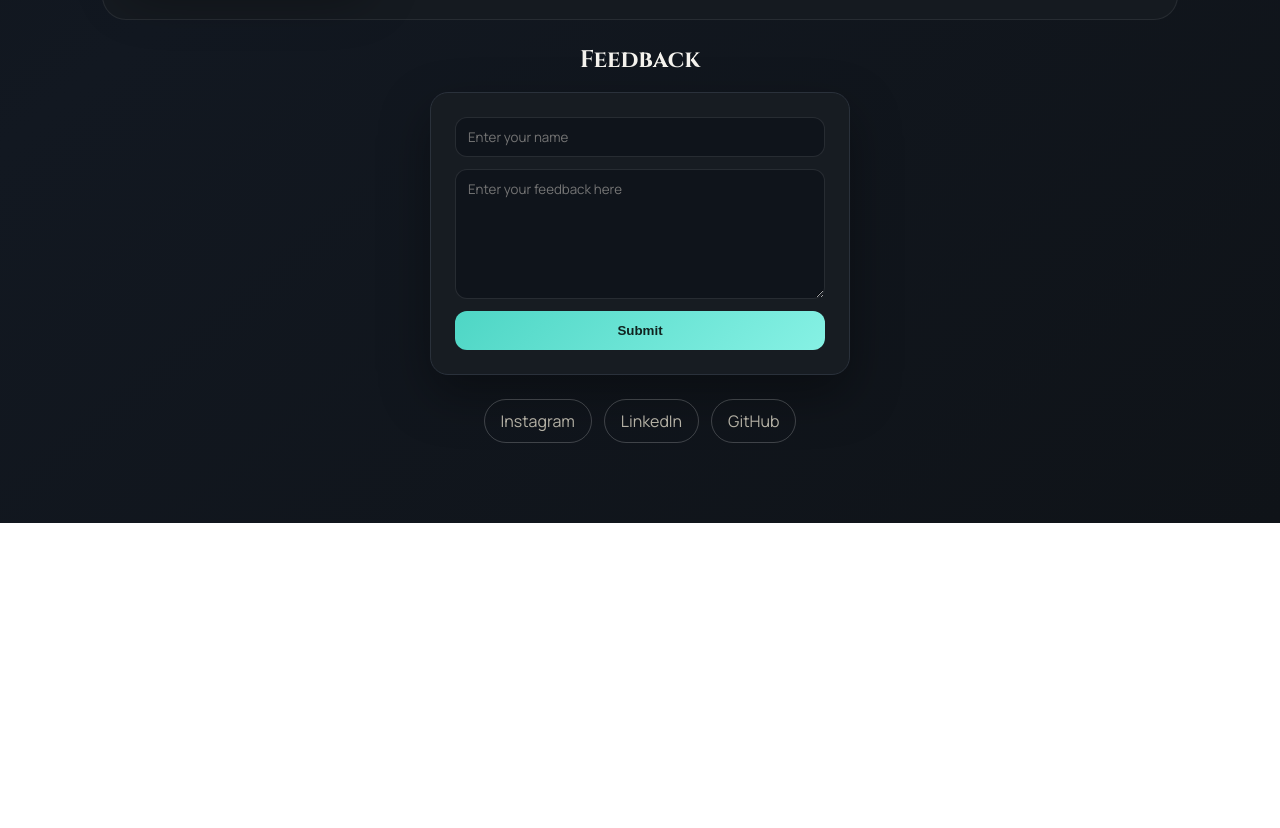
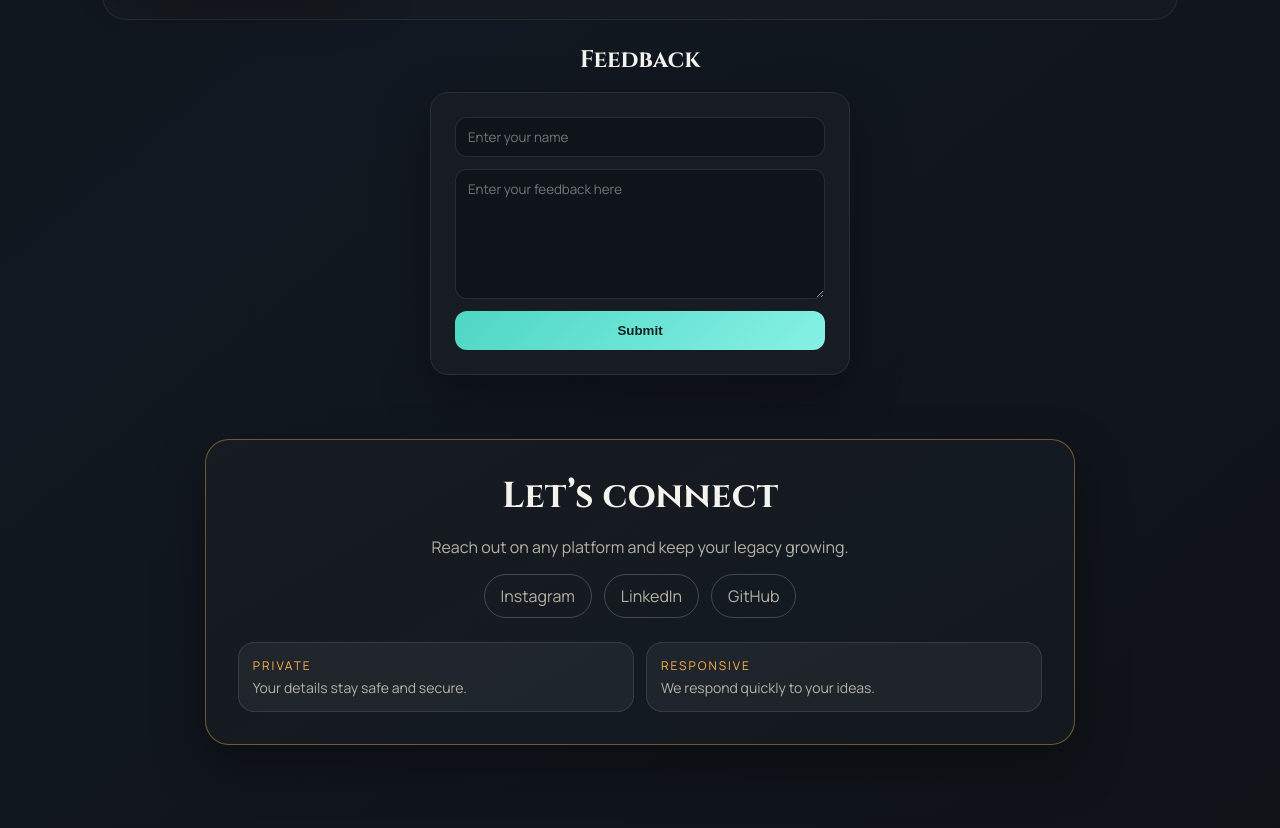
Before and after one commit to Indhumathi-3373/Walpsto, a plain HTML site: page frontend/home.html in a window 1280 px wide. Shown: the part 1616-2444 px from the top of the page. Before the commit the page ends 2139 px from the top, so only its background shows below. Drawn offline with Linux system fonts and the light colour scheme.

```diff
--- a/frontend/feedback.js
+++ b/frontend/feedback.js
@@ -1,10 +1,12 @@
 const f_name=document.getElementById("f_name")
 const feedback=document.getElementById("f_feed")
-const submit=document.getElementById("f_sub")
+const submit=document.getElementById("f_sub");
 submit.addEventListener("click",(e)=>{
     if(f_name.value ==="" || feedback.value===""){
         alert("please fill all fields before submit 📌")
     }else{
         alert("Thanks for your feedback! 🥰")
+        f_name.value="";
+        feedback.value="";
     }
 })
--- a/frontend/home.css
+++ b/frontend/home.css
@@ -81,7 +81,8 @@ a {
 
 #admin,
 #acc,
-#me {
+#me,
+#contact-link {
     padding: 10px 18px;
     border-radius: 999px;
     border: 1px solid rgba(255, 255, 255, 0.2);
@@ -91,10 +92,15 @@ a {
 
 #admin:hover,
 #acc:hover,
-#me:hover {
+#me:hover,
+#contact-link:hover {
     transform: translateY(-2px);
     border-color: var(--accent);
     box-shadow: 0 10px 25px rgba(255, 179, 71, 0.25);
+}
+
+#contact {
+    scroll-margin-top: 80px;
 }
 
 .hero-content {
@@ -430,6 +436,72 @@ main {
     box-shadow: 0 10px 25px rgba(78, 214, 197, 0.2);
 }
 
+.contact {
+    padding: 0 8vw 80px;
+    position: relative;
+}
+
+.contact::before {
+    content: none;
+}
+
+.contact-card {
+    background: linear-gradient(150deg, rgba(23, 28, 34, 0.95), rgba(20, 26, 33, 0.85));
+    border: 1px solid rgba(255, 179, 71, 0.4);
+    border-radius: 24px;
+    padding: 32px;
+    display: grid;
+    gap: 16px;
+    box-shadow: var(--shadow);
+    text-align: center;
+    position: relative;
+    z-index: 1;
+}
+
+.contact-title {
+    font-family: "Cinzel", serif;
+    font-size: clamp(24px, 4vw, 36px);
+}
+
+.contact-subtitle {
+    color: var(--muted);
+}
+
+.contact-extra {
+    display: grid;
+    grid-template-columns: repeat(auto-fit, minmax(200px, 1fr));
+    gap: 12px;
+    margin-top: 8px;
+}
+
+.contact-badge {
+    background: rgba(255, 255, 255, 0.05);
+    border: 1px solid rgba(255, 255, 255, 0.1);
+    border-radius: 16px;
+    padding: 14px;
+    text-align: left;
+}
+
+.contact-badge span {
+    display: block;
+    font-size: 12px;
+    letter-spacing: 2px;
+    text-transform: uppercase;
+    color: var(--accent);
+    margin-bottom: 4px;
+}
+
+.contact-badge p {
+    color: var(--muted);
+    font-size: 14px;
+}
+
+@media (max-width: 900px) {
+    .contact {
+        padding: 0 6vw 64px;
+    }
+}
+
 .sr-only {
     position: absolute;
     width: 1px;
--- a/frontend/home.html
+++ b/frontend/home.html
@@ -22,6 +22,7 @@
                 <a href="admin.html" id="admin">Admin</a>
                 <a id="acc" href="create_account.html">Create Account</a>
                 <a id="me" href="#section2">About Us</a>
+                <a id="contact-link" href="#contact">Contact</a>
             </div>
         </nav>
 
@@ -102,10 +103,27 @@
                 </div>
             </div>
 
-            <div class="socials">
-                <a class="social-link" href="https://www.instagram.com/indhu_3373/">Instagram</a>
-                <a class="social-link" href="https://www.linkedin.com/in/indhumathi-c-850092308/">LinkedIn</a>
-                <a class="social-link" href="https://github.com/Indhumathi-3373/">GitHub</a>
+        </section>
+
+        <section id="contact" class="contact">
+            <div class="contact-card">
+                <h2 class="contact-title">Let’s connect</h2>
+                <p class="contact-subtitle">Reach out on any platform and keep your legacy growing.</p>
+                <div class="socials">
+                    <a class="social-link" href="https://www.instagram.com/indhu_3373/">Instagram</a>
+                    <a class="social-link" href="https://www.linkedin.com/in/indhumathi-c-850092308/">LinkedIn</a>
+                    <a class="social-link" href="https://github.com/Indhumathi-3373/">GitHub</a>
+                </div>
+                <div class="contact-extra">
+                    <div class="contact-badge">
+                        <span>Private</span>
+                        <p>Your details stay safe and secure.</p>
+                    </div>
+                    <div class="contact-badge">
+                        <span>Responsive</span>
+                        <p>We respond quickly to your ideas.</p>
+                    </div>
+                </div>
             </div>
         </section>
     </main>
```
Also changed, not shown: frontend/login_for_diary.js (+10 -1 lines).
